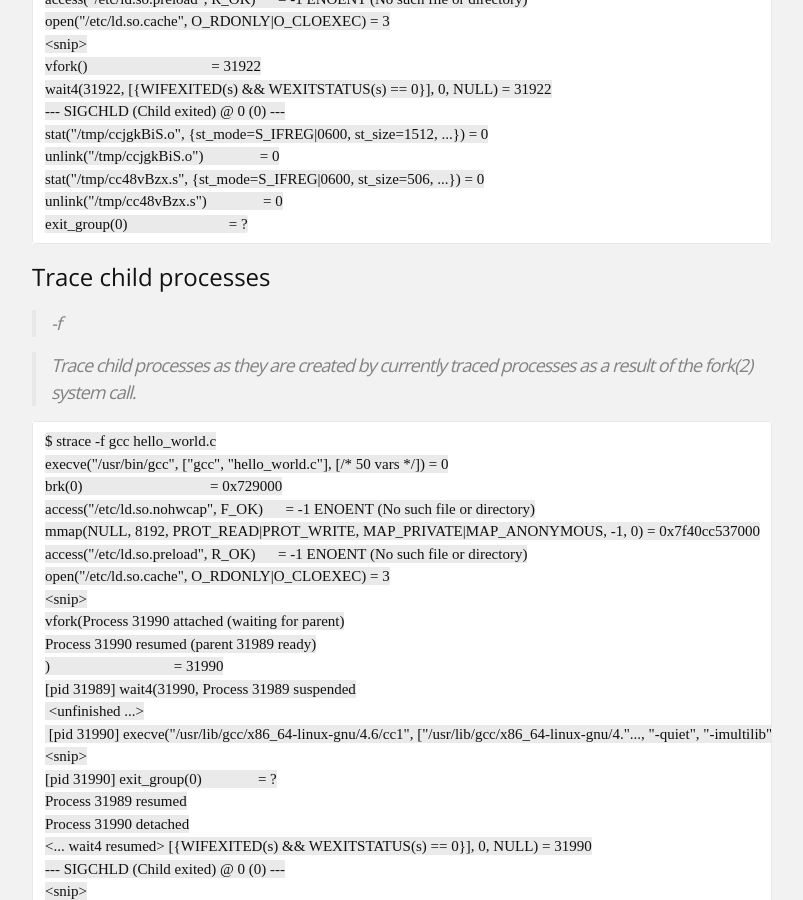
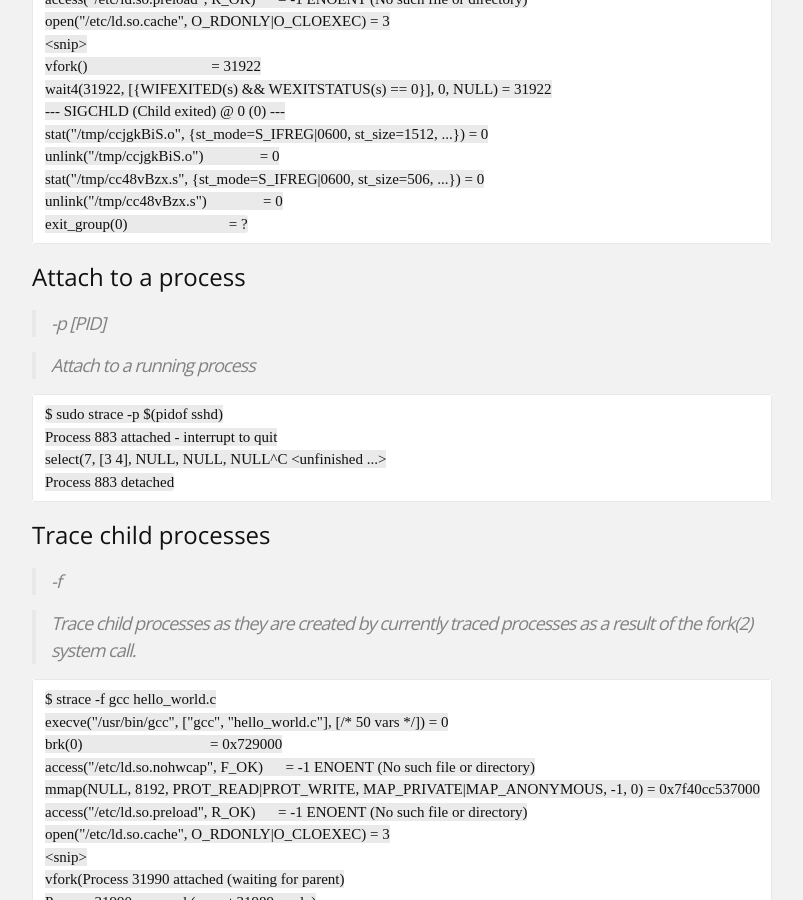
Before and after one commit to llseek/llseek.github.io, a Jekyll site: the page built from _posts/2015-12-22-linux-profiling-tools-strace.md, in a window 1280 px wide and 900 px high, scrolled down 491 px. Shown: the whole window, without its empty margins (238-1041 px from the left). Built offline with Jekyll 4.4.1, drawn with Linux system fonts in a browser that asks for light colours; some web fonts are replaced; Markdown is read by kramdown in place of the engine named in the settings.

Commit message:
post: update 2015-12-22-linux-profiling-tools-strace.md

````diff
--- a/_posts/2015-12-22-linux-profiling-tools-strace.md
+++ b/_posts/2015-12-22-linux-profiling-tools-strace.md
@@ -25,6 +25,19 @@ unlink("/tmp/ccjgkBiS.o")               = 0
 stat("/tmp/cc48vBzx.s", {st_mode=S_IFREG|0600, st_size=506, ...}) = 0
 unlink("/tmp/cc48vBzx.s")               = 0
 exit_group(0)                           = ?
+```
+
+### Attach to a process
+
+> -p [PID]
+
+> Attach to a running process
+
+```
+$ sudo strace -p $(pidof sshd)
+Process 883 attached - interrupt to quit
+select(7, [3 4], NULL, NULL, NULL^C <unfinished ...>
+Process 883 detached
 ```
 
 ### Trace child processes
````
